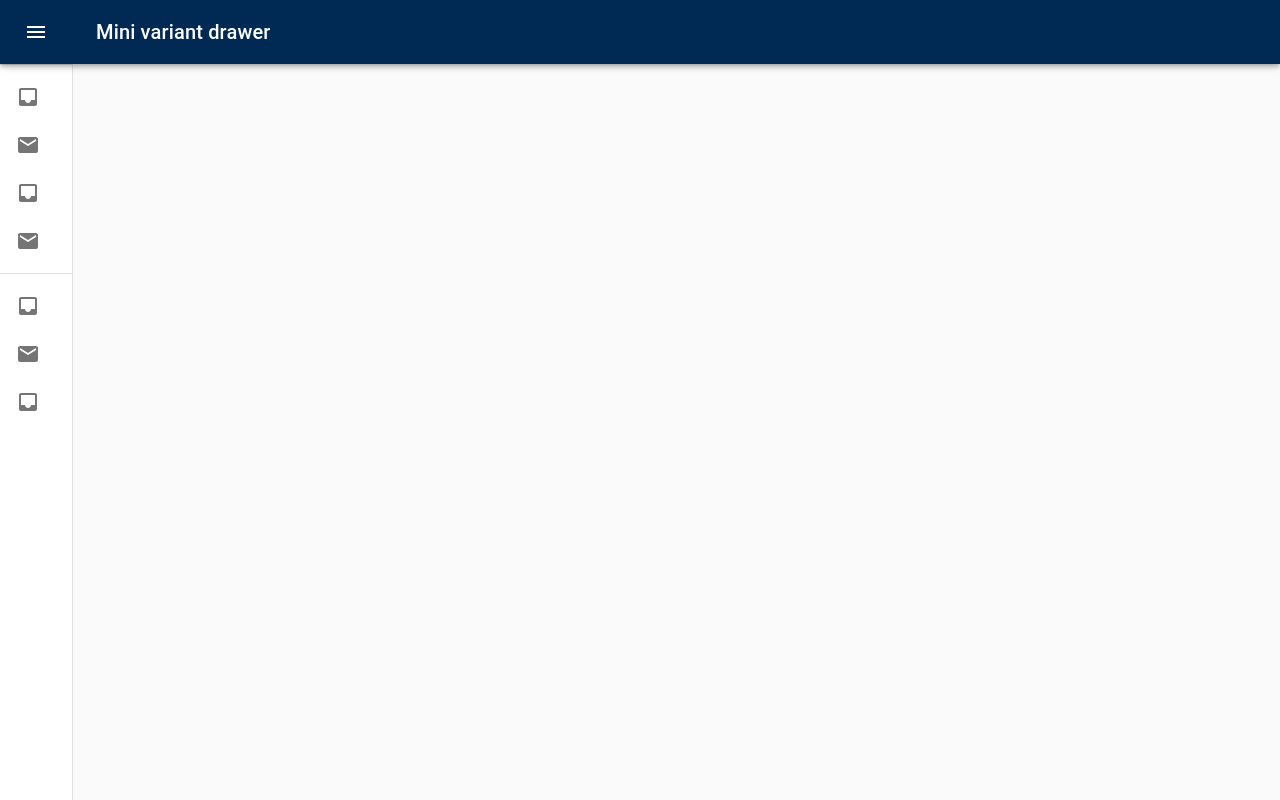
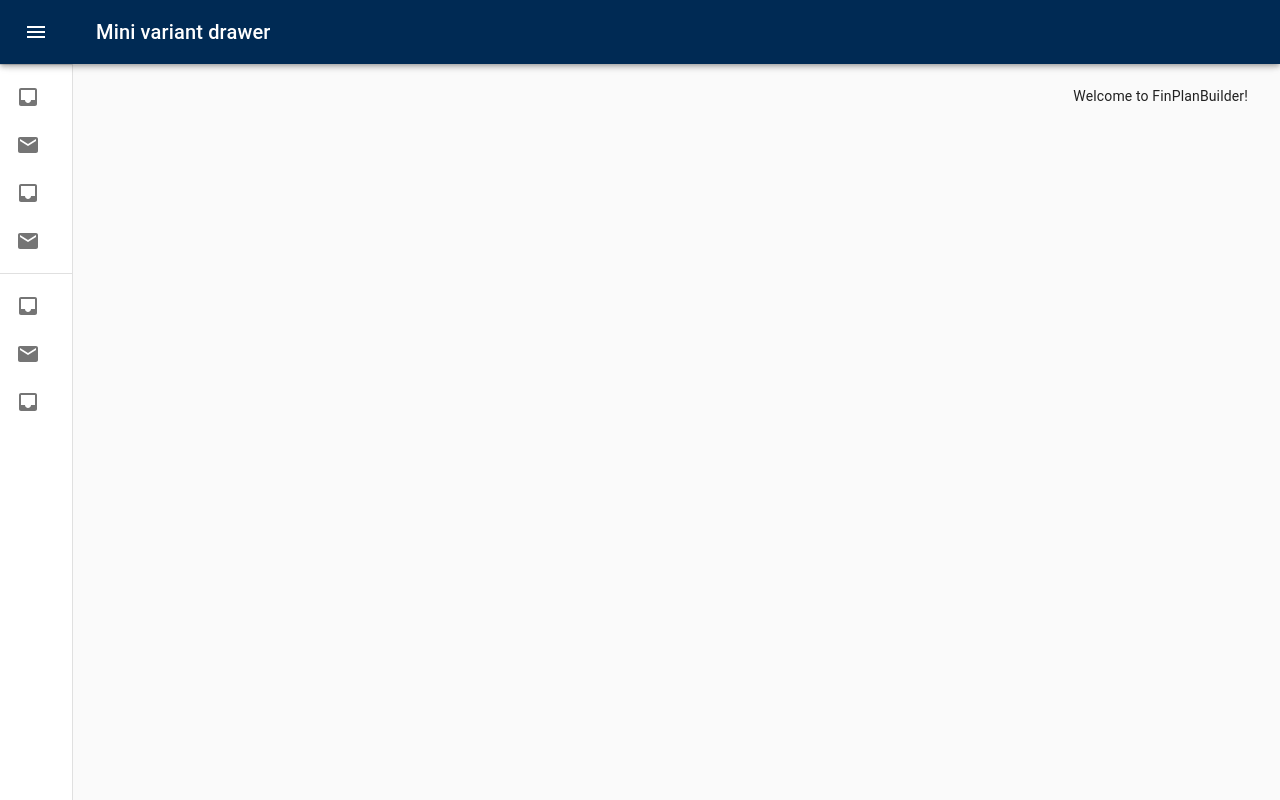
Before and after one commit to mudrila/future-fin, a Next.js app: page /apps/finplan in a window 1280 px wide. Built offline with nearby package versions, Linux system fonts and the light colour scheme.

Commit message:
Styles adjustments for whole page

```diff
--- a/pages/_app.js
+++ b/pages/_app.js
@@ -3,7 +3,7 @@ import PropTypes from "prop-types";
 import NextApp from "next/app";
 import Head from "next/head";
 
-import { ThemeProvider } from "@material-ui/core/styles";
+import { ThemeProvider, makeStyles } from "@material-ui/core/styles";
 import CssBaseline from "@material-ui/core/CssBaseline";
 
 import { useStore } from "../store";
@@ -11,6 +11,21 @@ import ROUTES from "../config/routes";
 import theme from "../ui-library/theme";
 import { Navigation } from "../ui-library";
 
+const useStyles = makeStyles((theme) => ({
+  toolbar: {
+    display: "flex",
+    alignItems: "center",
+    justifyContent: "flex-end",
+    padding: theme.spacing(0, 1),
+    // necessary for content to be below app bar
+    ...theme.mixins.toolbar
+  },
+  content: {
+    flexGrow: 1,
+    padding: theme.spacing(3),
+    marginTop: theme.spacing(5)
+  }
+}));
 export default function App({ Component, pageProps }) {
   React.useEffect(() => {
     // Remove the server-side injected CSS.
@@ -20,7 +35,7 @@ export default function App({ Component, pageProps }) {
     }
   }, []);
   const store = useStore(pageProps.initialReduxState);
-
+  const classes = useStyles();
   return (
     <>
       <Head>
@@ -34,7 +49,11 @@ export default function App({ Component, pageProps }) {
         <ThemeProvider theme={theme}>
           <CssBaseline />
           <Navigation items={ROUTES} />
-          <Component {...pageProps} />
+          <main className={classes.content}>
+            <article className={classes.toolbar}>
+              <Component {...pageProps} />
+            </article>
+          </main>
         </ThemeProvider>
       </Provider>
     </>
--- a/pages/index.js
+++ b/pages/index.js
@@ -1,5 +1,5 @@
 function HomePage() {
-  return <div>Welcome to Next.js!</div>;
+  return <section>Welcome to FinPlan Builder!</section>;
 }
 
 export default HomePage;
--- a/ui-library/molecules/Navigation/index.js
+++ b/ui-library/molecules/Navigation/index.js
@@ -23,7 +23,7 @@ import {
 
 import useStyles from "./styles";
 
-export default function Navigation() {
+export default function Navigation({}) {
   const classes = useStyles();
   const theme = useTheme();
   const [open, setOpen] = React.useState(false);
--- a/ui-library/molecules/Navigation/styles.js
+++ b/ui-library/molecules/Navigation/styles.js
@@ -54,10 +54,6 @@ const useStyles = makeStyles((theme) => ({
     padding: theme.spacing(0, 1),
     // necessary for content to be below app bar
     ...theme.mixins.toolbar
-  },
-  content: {
-    flexGrow: 1,
-    padding: theme.spacing(3)
   }
 }));
 
```
